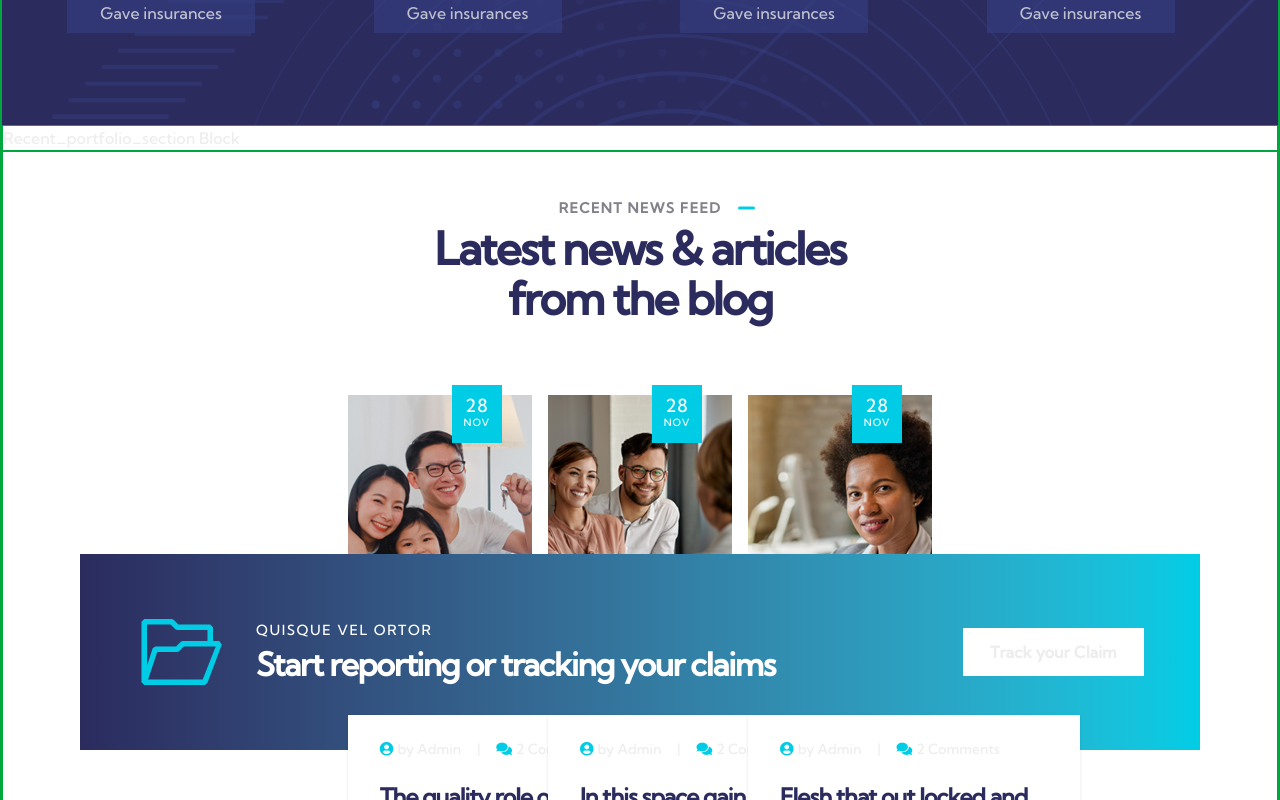
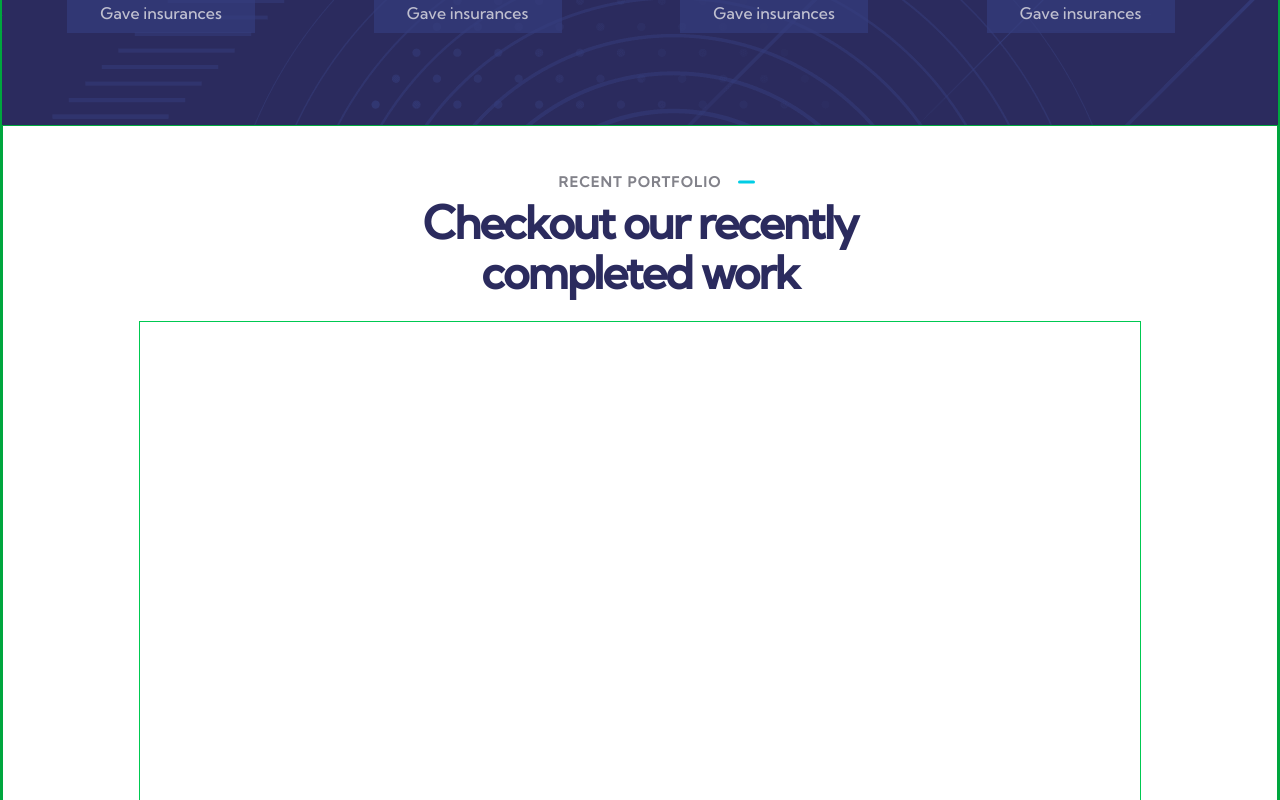
Before and after one commit to eusoncode/insure, a Next.js app in the folder frontend/: page / in a window 1280 px wide. Shown: the part 4880-5680 px from the top of the page. Built offline with nearby package versions, Linux system fonts and the light colour scheme.

Commit message:
started the recent portfolio section

```diff
--- a/frontend/src/components/body_section/recent_portfolio_section.tsx
+++ b/frontend/src/components/body_section/recent_portfolio_section.tsx
@@ -3,9 +3,26 @@
 
 export default function Recent_portfolio_section() {
   return (
-    <section className="border border-green-600">
-      <div>
-        <p>Recent_portfolio_section Block</p>
+    <section className="flex flex-col relative justify-center items-center border border-green-600">
+      {/** Recent news feed section **/}
+      <div className="w-full h-250 pt-8">
+        {/** Caption **/}
+        <div className="flex flex-col justify-center items-center pt-4 mx-85 mb-4">
+          {/** heading **/}
+          <div className="relative">
+            <p className="uppercase font-semibold leading-[1.2em] text-[14px] tracking-widest text-[#82828a]">
+              recent portfolio
+            </p>
+            <span className="absolute top-1/2 left-[110%] w-[17px] h-[3px] inline-block translate-y-[-50%] rounded-[1.5px] bg-[#00CDE5]"></span>
+          </div>
+          {/** main caption **/}
+          <span className="block w-full text-center text-[#2B2B5E] text-[45px] font-bold tracking-[-0.04em] leading-[1.1em] mt-2">
+            Checkout our recently <br /> completed work
+          </span>
+        </div>
+
+        {/** Image section **/}
+        <div className="flex justify-center items-center gap-4 mx-34 h-[70%] pt-12 mt-6 mb-4 border border-green-500"></div>
       </div>
     </section>
   );
```
